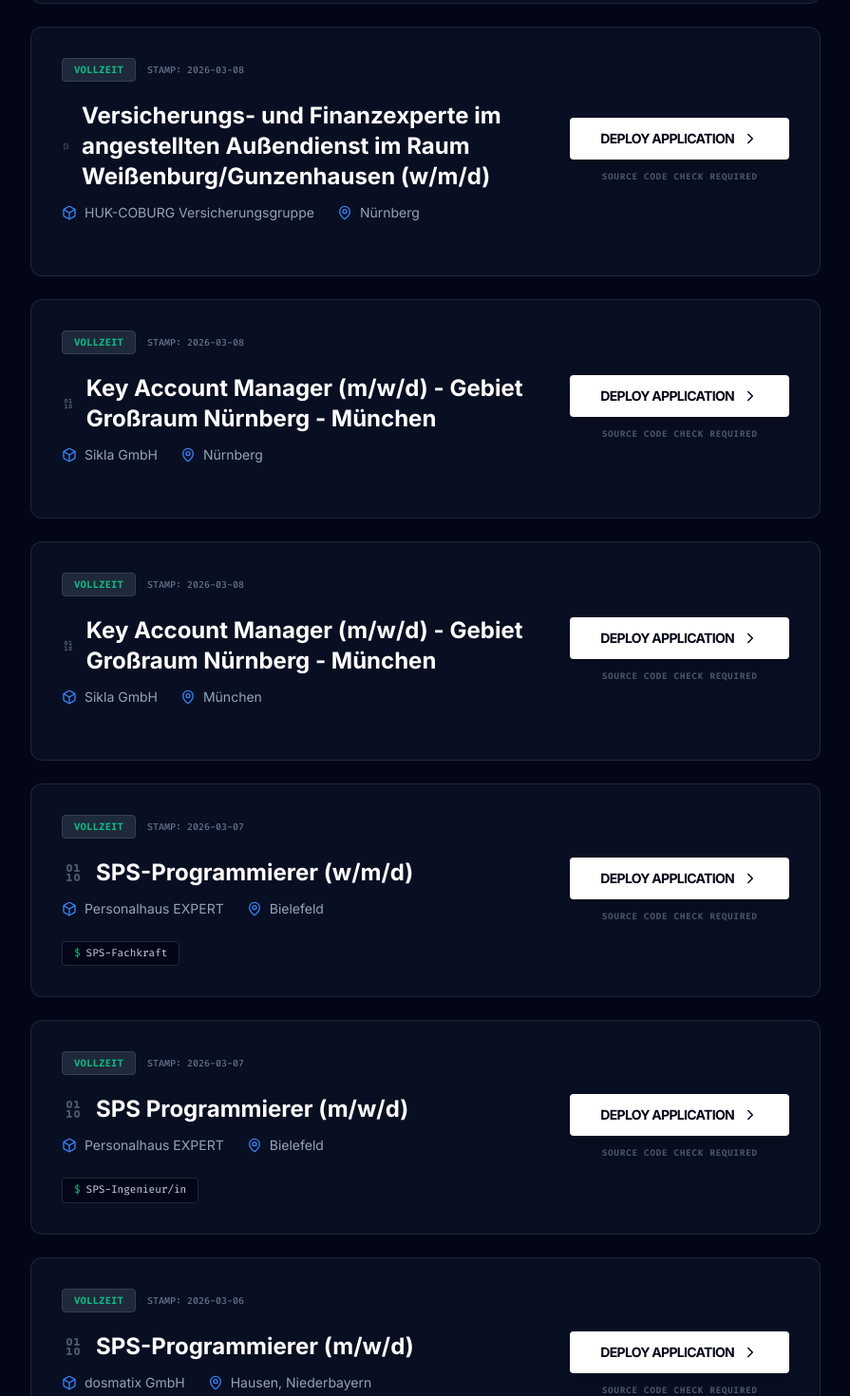
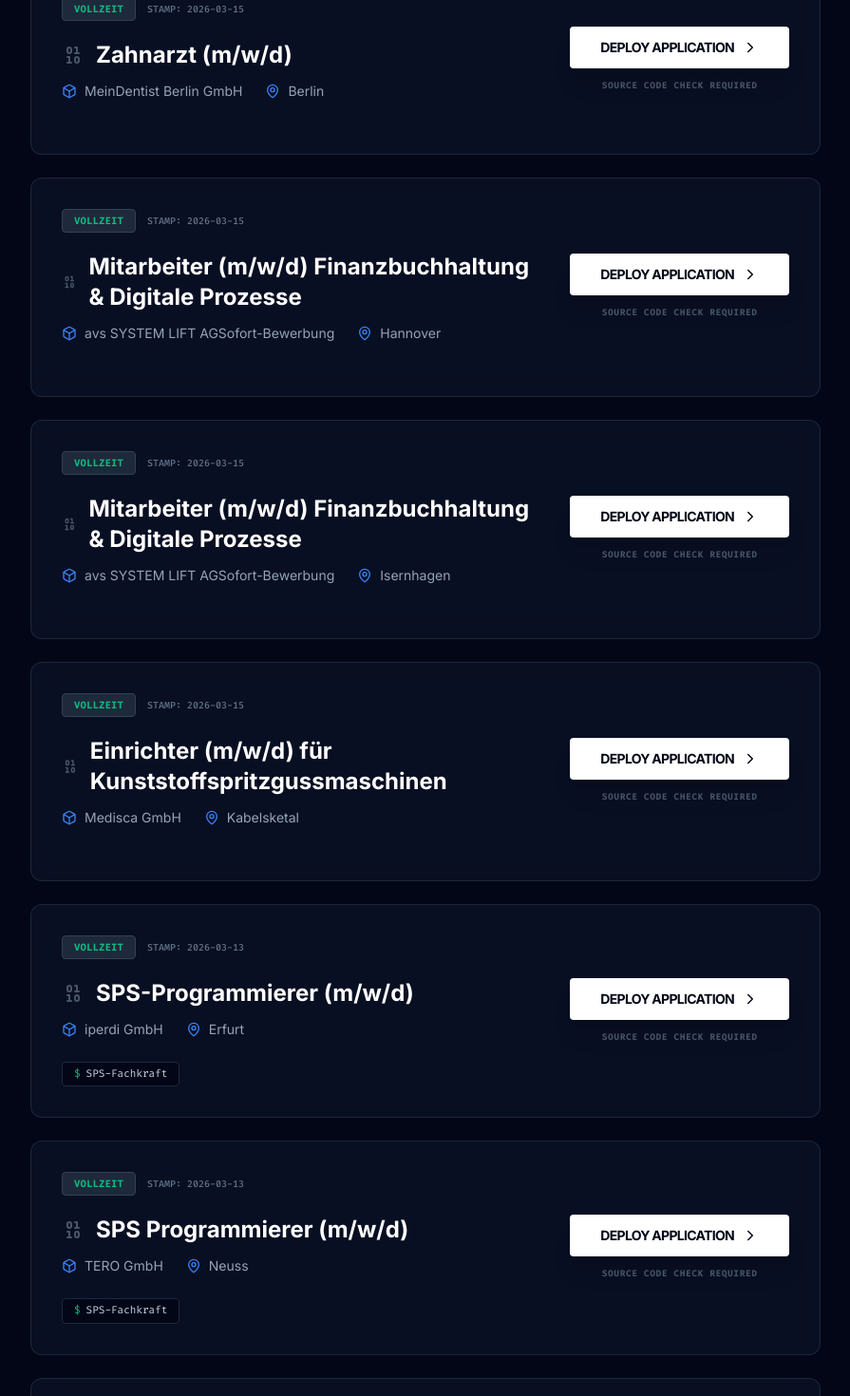
Before and after one commit to shufflethis/programmierer-stellen.de, a React (Vite) app: page /#/ in a window 1280 px wide. Shown: the part 1780-3250 px from the top of the page at 95% size, without its empty margins (192-1087 px from the left). Built offline with nearby package versions, Linux system fonts and the light colour scheme.

Commit message:
chore: update job listings from external sources (HR-JobScraper)
25 jobs injected from: Arbeitsagentur, Indeed, StepStone, meinestadt.de

```diff
--- a/index.html
+++ b/index.html
@@ -139,21 +139,21 @@
   {
     "@context": "https://schema.org",
     "@type": "JobPosting",
-    "title": "Wagenmeister/in (m/w/d) für den mobilen Dienst als Vorarbeiter/in (m/w/d)",
-    "description": "Wagenmeister/in (m/w/d) für den mobilen Dienst als Vorarbeiter/in (m/w/d)",
-    "datePosted": "2026-03-08",
-    "validThrough": "2026-05-06",
+    "title": "Haustechniker/in (m/w/d) für Bestandsimmobilien mit großer Dienstwohnung",
+    "description": "Haustechniker/in (m/w/d) für Bestandsimmobilien mit großer Dienstwohnung",
+    "datePosted": "2026-03-15",
+    "validThrough": "2026-05-13",
     "employmentType": "FULL_TIME",
     "hiringOrganization": {
       "@type": "Organization",
-      "name": "NORDIC RAIL SERVICE GMBH",
+      "name": "Neuerburg GrundstücksgemeinschaftSofort-Bewerbung",
       "sameAs": "https://programmierer-stellen.de"
     },
     "jobLocation": {
       "@type": "Place",
       "address": {
         "@type": "PostalAddress",
-        "addressLocality": "Lübeck",
+        "addressLocality": "Köln",
         "addressCountry": "DE"
       }
     }
@@ -161,21 +161,21 @@
   {
     "@context": "https://schema.org",
     "@type": "JobPosting",
-    "title": "Versicherungs- und Finanzexperte im angestellten Außendienst im Raum Weißenburg/Gunzenhausen (w/m/d)",
-    "description": "Versicherungs- und Finanzexperte im angestellten Außendienst im Raum Weißenburg/Gunzenhausen (w/m/d)",
-    "datePosted": "2026-03-08",
-    "validThrough": "2026-05-06",
+    "title": "Zahnarzt (m/w/d)",
+    "description": "Zahnarzt (m/w/d)",
+    "datePosted": "2026-03-15",
+    "validThrough": "2026-05-13",
     "employmentType": "FULL_TIME",
     "hiringOrganization": {
       "@type": "Organization",
-      "name": "HUK-COBURG Versicherungsgruppe",
+      "name": "MeinDentist Berlin GmbH",
       "sameAs": "https://programmierer-stellen.de"
     },
     "jobLocation": {
       "@type": "Place",
       "address": {
         "@type": "PostalAddress",
-        "addressLocality": "Weißenburg i. Bayern",
+        "addressLocality": "Potsdam",
         "addressCountry": "DE"
       }
     }
@@ -183,21 +183,21 @@
   {
     "@context": "https://schema.org",
     "@type": "JobPosting",
-    "title": "Versicherungs- und Finanzexperte im angestellten Außendienst im Raum Weißenburg/Gunzenhausen (w/m/d)",
-    "description": "Versicherungs- und Finanzexperte im angestellten Außendienst im Raum Weißenburg/Gunzenhausen (w/m/d)",
-    "datePosted": "2026-03-08",
-    "validThrough": "2026-05-06",
+    "title": "Zahnarzt (m/w/d)",
+    "description": "Zahnarzt (m/w/d)",
+    "datePosted": "2026-03-15",
+    "validThrough": "2026-05-13",
     "employmentType": "FULL_TIME",
     "hiringOrganization": {
       "@type": "Organization",
-      "name": "HUK-COBURG Versicherungsgruppe",
+      "name": "MeinDentist Berlin GmbH",
       "sameAs": "https://programmierer-stellen.de"
     },
     "jobLocation": {
       "@type": "Place",
       "address": {
         "@type": "PostalAddress",
-        "addressLocality": "Nürnberg",
+        "addressLocality": "Berlin",
         "addressCountry": "DE"
       }
     }
@@ -205,21 +205,21 @@
   {
     "@context": "https://schema.org",
     "@type": "JobPosting",
-    "title": "Key Account Manager (m/w/d) - Gebiet Großraum Nürnberg - München",
-    "description": "Key Account Manager (m/w/d) - Gebiet Großraum Nürnberg - München",
-    "datePosted": "2026-03-08",
-    "validThrough": "2026-05-06",
+    "title": "Mitarbeiter (m/w/d) Finanzbuchhaltung & Digitale Prozesse",
+    "description": "Mitarbeiter (m/w/d) Finanzbuchhaltung & Digitale Prozesse",
+    "datePosted": "2026-03-15",
+    "validThrough": "2026-05-13",
     "employmentType": "FULL_TIME",
     "hiringOrganization": {
       "@type": "Organization",
-      "name": "Sikla GmbH",
+      "name": "avs SYSTEM LIFT AGSofort-Bewerbung",
       "sameAs": "https://programmierer-stellen.de"
     },
     "jobLocation": {
       "@type": "Place",
       "address": {
         "@type": "PostalAddress",
-        "addressLocality": "Nürnberg",
+        "addressLocality": "Hannover",
         "addressCountry": "DE"
       }
     }
@@ -227,21 +227,21 @@
   {
     "@context": "https://schema.org",
     "@type": "JobPosting",
-    "title": "Key Account Manager (m/w/d) - Gebiet Großraum Nürnberg - München",
-    "description": "Key Account Manager (m/w/d) - Gebiet Großraum Nürnberg - München",
-    "datePosted": "2026-03-08",
-    "validThrough": "2026-05-06",
+    "title": "Mitarbeiter (m/w/d) Finanzbuchhaltung & Digitale Prozesse",
+    "description": "Mitarbeiter (m/w/d) Finanzbuchhaltung & Digitale Prozesse",
+    "datePosted": "2026-03-15",
+    "validThrough": "2026-05-13",
     "employmentType": "FULL_TIME",
     "hiringOrganization": {
       "@type": "Organization",
-      "name": "Sikla GmbH",
+      "name": "avs SYSTEM LIFT AGSofort-Bewerbung",
       "sameAs": "https://programmierer-stellen.de"
     },
     "jobLocation": {
       "@type": "Place",
       "address": {
         "@type": "PostalAddress",
-        "addressLocality": "München",
+        "addressLocality": "Isernhagen",
         "addressCountry": "DE"
       }
     }
--- a/pages/Home.tsx
+++ b/pages/Home.tsx
@@ -16,6 +16,204 @@ import { Search, MapPin, Filter, Terminal, Code2, ChevronDown, ChevronUp, Gradua
 const SAMPLE_JOBS: JobListing[] = [
   {
     id: '1',
+    title: 'Haustechniker/in (m/w/d) für Bestandsimmobilien mit großer Dienstwohnung',
+    company: 'Neuerburg GrundstücksgemeinschaftSofort-Bewerbung',
+    location: 'Köln',
+    type: 'Vollzeit',
+    tags: [],
+    postedAt: '2026-03-15'
+  },
+  {
+    id: '2',
+    title: 'Zahnarzt (m/w/d)',
+    company: 'MeinDentist Berlin GmbH',
+    location: 'Potsdam',
+    type: 'Vollzeit',
+    tags: [],
+    postedAt: '2026-03-15'
+  },
+  {
+    id: '3',
+    title: 'Zahnarzt (m/w/d)',
+    company: 'MeinDentist Berlin GmbH',
+    location: 'Berlin',
+    type: 'Vollzeit',
+    tags: [],
+    postedAt: '2026-03-15'
+  },
+  {
+    id: '4',
+    title: 'Mitarbeiter (m/w/d) Finanzbuchhaltung & Digitale Prozesse',
+    company: 'avs SYSTEM LIFT AGSofort-Bewerbung',
+    location: 'Hannover',
+    type: 'Vollzeit',
+    tags: [],
+    postedAt: '2026-03-15'
+  },
+  {
+    id: '5',
+    title: 'Mitarbeiter (m/w/d) Finanzbuchhaltung & Digitale Prozesse',
+    company: 'avs SYSTEM LIFT AGSofort-Bewerbung',
+    location: 'Isernhagen',
+    type: 'Vollzeit',
+    tags: [],
+    postedAt: '2026-03-15'
+  },
+  {
+    id: '6',
+    title: 'Einrichter (m/w/d) für Kunststoffspritzgussmaschinen',
+    company: 'Medisca GmbH',
+    location: 'Kabelsketal',
+    type: 'Vollzeit',
+    tags: [],
+    postedAt: '2026-03-15'
+  },
+  {
+    id: '7',
+    title: 'SPS-Programmierer (m/w/d)',
+    company: 'iperdi GmbH',
+    location: 'Erfurt',
+    type: 'Vollzeit',
+    tags: ['SPS-Fachkraft'],
+    postedAt: '2026-03-13'
+  },
+  {
+    id: '8',
+    title: 'SPS Programmierer (m/w/d)',
+    company: 'TERO GmbH',
+    location: 'Neuss',
+    type: 'Vollzeit',
+    tags: ['SPS-Fachkraft'],
+    postedAt: '2026-03-13'
+  },
+  {
+    id: '9',
+    title: 'SPS-Programmierer (m/w/d)',
+    company: 'FERCHAU GmbH Niederlassung Nürnberg City',
+    location: 'Nürnberg, Mittelfranken',
+    type: 'Vollzeit',
+    tags: ['SPS-Fachkraft'],
+    postedAt: '2026-03-13'
+  },
+  {
+    id: '10',
+    title: 'SPS-Programmierer (m/w/d)',
+    company: 'Wittker + Partners GmbH Krefeld',
+    location: 'Unna',
+    type: 'Vollzeit',
+    tags: ['SPS-Ingenieur/in'],
+    postedAt: '2026-03-13'
+  },
+  {
+    id: '11',
+    title: 'SPS Programmierer (m/w/d)',
+    company: 'FERCHAU GmbH Niederlassung Lübeck',
+    location: 'Lübeck',
+    type: 'Vollzeit',
+    tags: ['Ingenieur/in - Elektrotechnik'],
+    postedAt: '2026-03-13'
+  },
+  {
+    id: '12',
+    title: 'SPS Programmierer (m/w/d)',
+    company: 'FERCHAU GmbH Niederlassung Osnabrück',
+    location: 'Melle, Wiehengeb',
+    type: 'Vollzeit',
+    tags: ['Ingenieur/in - Automatisierungstechnik'],
+    postedAt: '2026-03-13'
+  },
+  {
+    id: '13',
+    title: 'Robotik Programmierer (m/w/d)',
+    company: 'FERCHAU GmbH Niederlassung Darmstadt',
+    location: 'Darmstadt',
+    type: 'Vollzeit',
+    tags: ['Roboterprogrammierer/in'],
+    postedAt: '2026-03-13'
+  },
+  {
+    id: '14',
+    title: 'SPS-Programmierer (m/w/d)',
+    company: 'FERCHAU GmbH Niederlassung Saarbrücken',
+    location: 'Saarbrücken',
+    type: 'Vollzeit',
+    tags: ['SPS-Fachkraft'],
+    postedAt: '2026-03-13'
+  },
+  {
+    id: '15',
+    title: 'SPS-Programmierer (m/w/d)',
+    company: 'LCP Laser-Cut-Processing GmbH',
+    location: 'Hermsdorf, Thüringen',
+    type: 'Vollzeit',
+    tags: ['SPS-Ingenieur/in'],
+    postedAt: '2026-03-13'
+  },
+  {
+    id: '16',
+    title: 'SPS Programmierer (m/w/d)',
+    company: 'NEUMAN & ESSER Verwaltungs- und Beteiligungsgesellschaft mbH',
+    location: 'Garbsen',
+    type: 'Vollzeit',
+    tags: ['Ingenieur/in - Elektrotechnik'],
+    postedAt: '2026-03-13'
+  },
+  {
+    id: '17',
+    title: 'Programmierer (m/w/d)',
+    company: 'HYDROTEC Technologies AG',
+    location: 'Wildeshausen',
+    type: 'Vollzeit',
+    tags: ['Informatiker/in'],
+    postedAt: '2026-03-12'
+  },
+  {
+    id: '18',
+    title: 'Programmierer*in (m/w/d)',
+    company: 'Universitätsmedizin der Johannes Gutenberg-Universität Mainz',
+    location: 'Mainz am Rhein',
+    type: 'Vollzeit',
+    tags: ['IT-Entwickler/in (Weiterbildung/Ausbildung)'],
+    postedAt: '2026-03-12'
+  },
+  {
+    id: '19',
+    title: 'NC Programmierer (m/w/d)',
+    company: 'persona service AG & Co. KG',
+    location: 'Göttingen',
+    type: 'Vollzeit',
+    tags: ['Systemprogrammierer/in'],
+    postedAt: '2026-03-11'
+  },
+  {
+    id: '20',
+    title: 'Programmierer (m/w/d) Vollzeit',
+    company: 'WEISS Personalmanagement GmbH - Offenbach',
+    location: 'Dieburg',
+    type: 'Vollzeit',
+    tags: ['Systemprogrammierer/in'],
+    postedAt: '2026-03-11'
+  },
+  {
+    id: '21',
+    title: 'Anwendungsentwickler / Programmierer (m/w/d)',
+    company: 'Dornseifer Personalmanagement GmbH NL Siegen',
+    location: 'Siegen',
+    type: 'Vollzeit',
+    tags: ['Anwendungsprogrammierer/in'],
+    postedAt: '2026-03-11'
+  },
+  {
+    id: '22',
+    title: 'CAD/CAM-Programmierer (m/w/d)',
+    company: 'DIS AG',
+    location: 'Gengenbach',
+    type: 'Vollzeit',
+    tags: ['Zerspanungsmechaniker/in'],
+    postedAt: '2026-03-09'
+  },
+  {
+    id: '23',
     title: 'Wagenmeister/in (m/w/d) für den mobilen Dienst als Vorarbeiter/in (m/w/d)',
     company: 'NORDIC RAIL SERVICE GMBH',
     location: 'Lübeck',
@@ -24,7 +222,7 @@ const SAMPLE_JOBS: JobListing[] = [
     postedAt: '2026-03-08'
   },
   {
-    id: '2',
+    id: '24',
     title: 'Versicherungs- und Finanzexperte im angestellten Außendienst im Raum Weißenburg/Gunzenhausen (w/m/d)',
     company: 'HUK-COBURG Versicherungsgruppe',
     location: 'Weißenburg i. Bayern',
@@ -33,211 +231,13 @@ const SAMPLE_JOBS: JobListing[] = [
     postedAt: '2026-03-08'
   },
   {
-    id: '3',
+    id: '25',
     title: 'Versicherungs- und Finanzexperte im angestellten Außendienst im Raum Weißenburg/Gunzenhausen (w/m/d)',
     company: 'HUK-COBURG Versicherungsgruppe',
     location: 'Nürnberg',
     type: 'Vollzeit',
     tags: [],
     postedAt: '2026-03-08'
-  },
-  {
-    id: '4',
-    title: 'Key Account Manager (m/w/d) - Gebiet Großraum Nürnberg - München',
-    company: 'Sikla GmbH',
-    location: 'Nürnberg',
-    type: 'Vollzeit',
-    tags: [],
-    postedAt: '2026-03-08'
-  },
-  {
-    id: '5',
-    title: 'Key Account Manager (m/w/d) - Gebiet Großraum Nürnberg - München',
-    company: 'Sikla GmbH',
-    location: 'München',
-    type: 'Vollzeit',
-    tags: [],
-    postedAt: '2026-03-08'
-  },
-  {
-    id: '6',
-    title: 'SPS-Programmierer (w/m/d)',
-    company: 'Personalhaus EXPERT',
-    location: 'Bielefeld',
-    type: 'Vollzeit',
-    tags: ['SPS-Fachkraft'],
-    postedAt: '2026-03-07'
-  },
-  {
-    id: '7',
-    title: 'SPS Programmierer (m/w/d)',
-    company: 'Personalhaus EXPERT',
-    location: 'Bielefeld',
-    type: 'Vollzeit',
-    tags: ['SPS-Ingenieur/in'],
-    postedAt: '2026-03-07'
-  },
-  {
-    id: '8',
-    title: 'SPS-Programmierer (m/w/d)',
-    company: 'dosmatix GmbH',
-    location: 'Hausen, Niederbayern',
-    type: 'Vollzeit',
-    tags: ['SPS-Fachkraft'],
-    postedAt: '2026-03-06'
-  },
-  {
-    id: '9',
-    title: 'SPS-Programmierer (m/w/d)',
-    company: 'FERCHAU GmbH Niederlassung Aachen AF Haus 3. OG',
-    location: 'Aachen',
-    type: 'Vollzeit',
-    tags: ['SPS-Fachkraft'],
-    postedAt: '2026-03-06'
-  },
-  {
-    id: '10',
-    title: 'SPS-Programmierer (m/w/d)',
-    company: 'FERCHAU GmbH Niederlassung Bielefeld',
-    location: 'Bielefeld',
-    type: 'Vollzeit',
-    tags: ['SPS-Fachkraft'],
-    postedAt: '2026-03-06'
-  },
-  {
-    id: '11',
-    title: 'SPS-Programmierer (m/w/d)',
-    company: 'Alpha-Engineering KG - Erfurt',
-    location: 'Erfurt',
-    type: 'Vollzeit',
-    tags: ['SPS-Ingenieur/in'],
-    postedAt: '2026-03-06'
-  },
-  {
-    id: '12',
-    title: 'SPS-Programmierer (m/w/d)',
-    company: 'FERCHAU GmbH Niederlassung Friedrichshafen',
-    location: 'Wangen im Allgäu',
-    type: 'Vollzeit',
-    tags: ['SPS-Fachkraft'],
-    postedAt: '2026-03-05'
-  },
-  {
-    id: '13',
-    title: 'SPS-Programmierer (m/w/d)',
-    company: 'DEKRA Arbeit GmbH',
-    location: 'Heidenheim an der Brenz',
-    type: 'Vollzeit',
-    tags: ['SPS-Fachkraft'],
-    postedAt: '2026-03-05'
-  },
-  {
-    id: '14',
-    title: 'Programmierer (m/w/d)',
-    company: 'KRÖNING – Automation GmbH & Co. KG',
-    location: 'Dohna, Sachsen',
-    type: 'Vollzeit',
-    tags: ['Ingenieur/in - Mechatronik'],
-    postedAt: '2026-03-04'
-  },
-  {
-    id: '15',
-    title: 'Programmierer (m/w/d) (Delphi)',
-    company: 'Projekt® Software GmbH',
-    location: 'Brackel bei Winsen, Luhe',
-    type: 'Vollzeit',
-    tags: ['Softwareentwickler/in'],
-    postedAt: '2026-03-04'
-  },
-  {
-    id: '16',
-    title: 'SPS-Programmierer (m/w/d)',
-    company: 'FERCHAU GmbH Vertriebsstützpunkt Schwerin',
-    location: 'Schwerin, Mecklenburg',
-    type: 'Vollzeit',
-    tags: ['SPS-Fachkraft'],
-    postedAt: '2026-03-03'
-  },
-  {
-    id: '17',
-    title: 'Softwareentwickler (m/w/d)',
-    company: 'WeMatch.',
-    location: 'Düsseldorf',
-    type: 'Vollzeit',
-    tags: ['Softwareentwickler/in'],
-    postedAt: '2026-03-03'
-  },
-  {
-    id: '18',
-    title: 'Programmierer m/w/d',
-    company: 'Aboratis',
-    location: 'Chemnitz, Sachsen',
-    type: 'Vollzeit',
-    tags: ['Anwendungsprogrammierer/in'],
-    postedAt: '2026-03-02'
-  },
-  {
-    id: '19',
-    title: 'Programmierer m/w/d der Gebäudeautomation',
-    company: 'Energietechnik Holl GmbH',
-    location: 'Cochem',
-    type: 'Vollzeit',
-    tags: ['Softwareentwickler/in'],
-    postedAt: '2026-03-02'
-  },
-  {
-    id: '20',
-    title: 'Programmierer (w/m/d)',
-    company: 'P & P Handelsgesellschaft mbH',
-    location: 'Löbau',
-    type: 'Vollzeit',
-    tags: ['Assistent/in - Informatik (Softwaretechnik)'],
-    postedAt: '2026-03-02'
-  },
-  {
-    id: '21',
-    title: 'CAD/CAM - Programmierer (m/w/d)',
-    company: 'Tempton Personaldienstleistungen GmbH NL Viechtach',
-    location: 'Geiersthal',
-    type: 'Vollzeit',
-    tags: ['Industriekaufmann/-frau'],
-    postedAt: '2026-03-02'
-  },
-  {
-    id: '22',
-    title: 'SPS-Programmierer (m/w/d)',
-    company: 'DEKRA Arbeit GmbH',
-    location: 'Bremen',
-    type: 'Vollzeit',
-    tags: ['Informatiker/in'],
-    postedAt: '2026-03-02'
-  },
-  {
-    id: '23',
-    title: 'SPS Programmierer (m/w/d)',
-    company: 'JobImpulse Süd GmbH Nürtingen',
-    location: 'Winterbach bei Schorndorf, Württ.',
-    type: 'Vollzeit',
-    tags: ['SPS-Fachkraft'],
-    postedAt: '2026-03-02'
-  },
-  {
-    id: '24',
-    title: 'CAM-Programmierer (w/m/d)',
-    company: 'Piening GmbH',
-    location: 'Berlin',
-    type: 'Vollzeit',
-    tags: ['Industriemechaniker/in - Produktionstechnik'],
-    postedAt: '2026-03-02'
-  },
-  {
-    id: '25',
-    title: 'SPS Programmierer:in',
-    company: 'Baljer & Zembrod GmbH & Co. KG',
-    location: 'Altshausen',
-    type: 'Vollzeit',
-    tags: ['SPS-Fachkraft'],
-    postedAt: '2026-03-02'
   }
 ];
 
```
